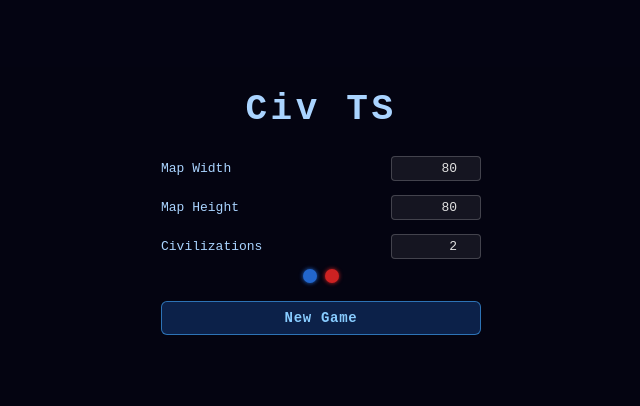
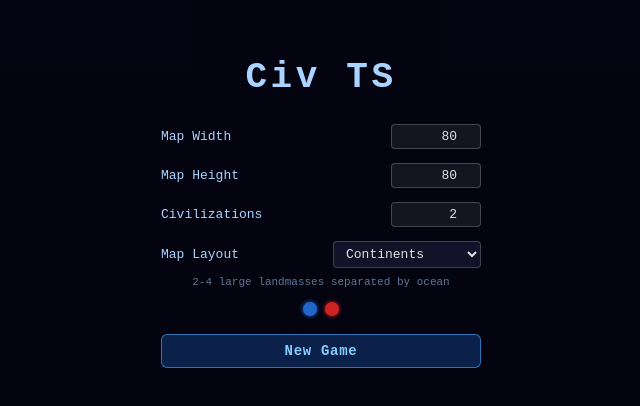
Before and after one commit to cancerberoSgx/my-civilization, a React (Vite) app: page / in a window 1280 px wide. Shown: the part 188-594 px from the top of the page, without its empty margins (319-959 px from the left). Built offline with nearby package versions, Linux system fonts and the light colour scheme.

Commit message:
map layouts

```diff
--- a/src/main.ts
+++ b/src/main.ts
@@ -79,6 +79,7 @@ gs().setStartGameFn((config: GameConfig) => {
     mapHeight:       config.mapHeight,
     numCivs:         config.numCivs,
     seed:            Date.now() & 0x7fffffff,
+    layout:          config.layout,
   } satisfies MapgenRequest)
 
   // ── 4. Worker done → build scene ─────────────────────────────────────────
--- a/src/shared/types.ts
+++ b/src/shared/types.ts
@@ -118,6 +118,16 @@ export interface SelectedUnit {
   strength:  number
 }
 
+// ── Map layout ────────────────────────────────────────────────────────────────
+
+export enum MapLayout {
+  Continents = 'continents',  // 2-4 large landmasses
+  Pangaea    = 'pangaea',     // one big continent
+  Islands    = 'islands',     // 10+ small islands
+  InlandSea  = 'inland_sea',  // land ring surrounding a central sea
+  Lakes      = 'lakes',       // all land with scattered freshwater lakes
+}
+
 // ── Game configuration (set by New Game menu) ─────────────────────────────────
 
 export interface GameConfig {
@@ -126,6 +136,7 @@ export interface GameConfig {
   numCivs:   number
   /** index 0 unused; [1..numCivs] are the hex colours for each civ */
   civColors: number[]
+  layout:    MapLayout
 }
 
 // ── Worker messages ──────────────────────────────────────────────────────────
@@ -139,6 +150,7 @@ export interface MapgenRequest {
   mapHeight:       number
   numCivs:         number
   seed:            number
+  layout:          MapLayout
 }
 
 export type MapgenResponse =
--- a/src/ui/App.tsx
+++ b/src/ui/App.tsx
@@ -2,6 +2,7 @@ import React, { useState } from 'react'
 import { useGameStore } from './store'
 import { InfoPanel } from './InfoPanel'
 import { CIV_PALETTE } from '../shared/constants'
+import { MapLayout } from '../shared/types'
 import type { GameConfig } from '../shared/types'
 
 export function App(): React.ReactElement {
@@ -36,10 +37,19 @@ export function App(): React.ReactElement {
 
 // ── New Game menu ─────────────────────────────────────────────────────────────
 
+const LAYOUT_OPTIONS: { value: MapLayout; label: string; desc: string }[] = [
+  { value: MapLayout.Continents, label: 'Continents',  desc: '2-4 large landmasses separated by ocean' },
+  { value: MapLayout.Pangaea,    label: 'Pangaea',     desc: 'One giant continent filling most of the map' },
+  { value: MapLayout.Islands,    label: 'Islands',     desc: '10+ small islands scattered across ocean' },
+  { value: MapLayout.InlandSea,  label: 'Inland Sea',  desc: 'Land ring surrounding a central sea' },
+  { value: MapLayout.Lakes,      label: 'Lakes',       desc: 'All land with scattered freshwater lakes' },
+]
+
 function NewGameMenu({ onStart }: { onStart: (cfg: GameConfig) => void }): React.ReactElement {
   const [mapWidth,  setMapWidth]  = useState(80)
   const [mapHeight, setMapHeight] = useState(80)
   const [numCivs,   setNumCivs]   = useState(2)
+  const [layout,    setLayout]    = useState<MapLayout>(MapLayout.Continents)
 
   function handleSubmit(e: React.FormEvent) {
     e.preventDefault()
@@ -47,8 +57,10 @@ function NewGameMenu({ onStart }: { onStart: (cfg: GameConfig) => void }): React
     const h = Math.max(20, Math.min(500, mapHeight))
     const n = Math.max(2,  Math.min(CIV_PALETTE.length - 1, numCivs))
     const civColors = CIV_PALETTE.slice(0, n + 1)
-    onStart({ mapWidth: w, mapHeight: h, numCivs: n, civColors })
+    onStart({ mapWidth: w, mapHeight: h, numCivs: n, civColors, layout })
   }
+
+  const selectedDesc = LAYOUT_OPTIONS.find(o => o.value === layout)?.desc ?? ''
 
   return (
     <div style={menuOverlay}>
@@ -81,6 +93,22 @@ function NewGameMenu({ onStart }: { onStart: (cfg: GameConfig) => void }): React
             style={inputStyle}
           />
         </div>
+
+        <div style={fieldGroup}>
+          <label style={labelStyle}>Map Layout</label>
+          <select
+            value={layout}
+            onChange={e => setLayout(e.target.value as MapLayout)}
+            style={selectStyle}
+          >
+            {LAYOUT_OPTIONS.map(o => (
+              <option key={o.value} value={o.value}>{o.label}</option>
+            ))}
+          </select>
+        </div>
+
+        {/* Layout description hint */}
+        <div style={layoutDescStyle}>{selectedDesc}</div>
 
         {/* Civ colour preview */}
         <div style={civPreviewRow}>
@@ -231,6 +259,26 @@ const inputStyle: React.CSSProperties = {
   textAlign:   'right',
 }
 
+const selectStyle: React.CSSProperties = {
+  width:        148,
+  padding:      '4px 8px',
+  fontSize:     13,
+  fontFamily:   'monospace',
+  background:   'rgba(20,20,44,0.95)',
+  border:       '1px solid rgba(255,255,255,0.2)',
+  borderRadius: 4,
+  color:        '#e0e0e0',
+  cursor:       'pointer',
+}
+
+const layoutDescStyle: React.CSSProperties = {
+  fontSize:   11,
+  color:      'rgba(170,212,255,0.55)',
+  textAlign:  'center',
+  marginTop:  -6,
+  minHeight:  16,
+}
+
 const civPreviewRow: React.CSSProperties = {
   display:        'flex',
   justifyContent: 'center',
--- a/src/workers/mapgen.worker.ts
+++ b/src/workers/mapgen.worker.ts
@@ -11,7 +11,7 @@ import {
   MAX_UNITS,
 } from '../shared/constants'
 import {
-  TerrainType, FeatureType, ResourceType, ImprovementType, UnitTypeId,
+  TerrainType, FeatureType, ResourceType, ImprovementType, UnitTypeId, MapLayout,
 } from '../shared/types'
 import type { MapgenRequest } from '../shared/types'
 
@@ -67,7 +67,7 @@ const DIRS4: [number, number, number, number][] = [
 
 // ── Main handler ──────────────────────────────────────────────────────────────
 self.onmessage = (e: MessageEvent<MapgenRequest>) => {
-  const { tileBuffer, unitBuffer, unitCountBuffer, mapWidth, mapHeight, numCivs, seed } = e.data
+  const { tileBuffer, unitBuffer, unitCountBuffer, mapWidth, mapHeight, numCivs, seed, layout } = e.data
 
   const tiles     = new Uint8Array(tileBuffer)
   const units     = new Uint8Array(unitBuffer)
@@ -75,6 +75,29 @@ self.onmessage = (e: MessageEvent<MapgenRequest>) => {
   const unitView  = new DataView(unitBuffer)
 
   const rng = new RNG(seed)
+
+  // ── Layout-specific pre-computation ─────────────────────────────────────────
+  // Continent seeds (Continents layout) and lake basins (Lakes layout) are
+  // sampled from the RNG before the terrain loop so the rest of generation
+  // stays deterministic relative to the seed.
+  const contSeeds:  [number, number][] = []
+  const lakeBasins: [number, number][] = []
+
+  if (layout === MapLayout.Continents) {
+    const n = 2 + rng.int(3)  // 2-4 continents
+    for (let i = 0; i < n; i++)
+      contSeeds.push([0.15 + rng.next() * 0.70, 0.15 + rng.next() * 0.70])
+  }
+  if (layout === MapLayout.Lakes) {
+    const n = 4 + rng.int(4)  // 4-8 lakes
+    for (let i = 0; i < n; i++)
+      lakeBasins.push([0.15 + rng.next() * 0.70, 0.15 + rng.next() * 0.70])
+  }
+
+  // Ocean / coast thresholds — Islands uses higher values so more of the
+  // high-frequency noise surface sits below sea level.
+  const oceanThresh = layout === MapLayout.Islands ? 0.44 : 0.28
+  const coastThresh = layout === MapLayout.Islands ? 0.52 : 0.38
 
   // ── 1. Generate terrain ─────────────────────────────────────────────────────
   // Also store the raw elevation for later river-tracing.
@@ -85,10 +108,58 @@ self.onmessage = (e: MessageEvent<MapgenRequest>) => {
     for (let tx = 0; tx < mapWidth; tx++) {
       const nx = tx / mapWidth
 
-      const elev    = fbm(nx * 4.0, ny * 4.0, 6, seed)
-      const moist   = fbm(nx * 3.0 + 100, ny * 3.0 + 100, 4, seed + 999)
+      // ── Layout-shaped elevation ───────────────────────────────────────────
+      const raw4  = fbm(nx * 4.0, ny * 4.0, 6, seed)
+      const ldx   = nx - 0.5, ldy = ny - 0.5
+      const dist2 = Math.sqrt(ldx * ldx + ldy * ldy) * 2  // 0=centre, 1=edge midpoints
+
+      let elev: number
+      switch (layout) {
+        case MapLayout.Pangaea: {
+          // Dome-shaped boost peaks at the centre → one big continent
+          elev = Math.min(1, raw4 + 0.40 * Math.max(0, 1 - dist2 * 1.15))
+          break
+        }
+        case MapLayout.Continents: {
+          // Radial boost around each pre-computed continent seed
+          let boost = 0
+          for (const [scx, scy] of contSeeds) {
+            const d = Math.sqrt((nx - scx) ** 2 + (ny - scy) ** 2) * 4.5
+            boost = Math.max(boost, 0.38 * Math.max(0, 1 - d))
+          }
+          elev = Math.min(1, raw4 + boost)
+          break
+        }
+        case MapLayout.Islands: {
+          // High-frequency noise → small peaks; oceanThresh/coastThresh raised
+          // so only the tallest peaks break the surface as islands
+          elev = fbm(nx * 9.0, ny * 9.0, 5, seed)
+          break
+        }
+        case MapLayout.InlandSea: {
+          // Centre is depressed (sea); edges are elevated (land ring)
+          const inlandBoost = 0.35 * dist2 - 0.28
+          elev = Math.max(0, Math.min(1, raw4 + inlandBoost))
+          break
+        }
+        case MapLayout.Lakes: {
+          // Overall elevation raised so map is mostly land; circular basins
+          // become freshwater lakes (ocean tiles surrounded by land)
+          let lakeDepression = 0
+          for (const [lcx, lcy] of lakeBasins) {
+            const d = Math.sqrt((nx - lcx) ** 2 + (ny - lcy) ** 2) * 5.5
+            lakeDepression = Math.max(lakeDepression, 0.55 * Math.max(0, 1 - d))
+          }
+          elev = Math.max(0, Math.min(1, raw4 + 0.25 - lakeDepression))
+          break
+        }
+        default:
+          elev = raw4
+      }
+
+      const moist    = fbm(nx * 3.0 + 100, ny * 3.0 + 100, 4, seed + 999)
       const featureN = fbm(nx * 8.0, ny * 8.0, 3, seed + 12345)
-      const lat     = Math.abs(ny - 0.5) * 2  // 0=equator → 1=poles
+      const lat      = Math.abs(ny - 0.5) * 2  // 0=equator → 1=poles
 
       elevMap[ty * mapWidth + tx] = elev
 
@@ -98,9 +169,9 @@ self.onmessage = (e: MessageEvent<MapgenRequest>) => {
       let improvement = ImprovementType.None
 
       // ── Terrain by elevation ──
-      if (elev < 0.28) {
+      if (elev < oceanThresh) {
         terrain = TerrainType.Ocean
-      } else if (elev < 0.38) {
+      } else if (elev < coastThresh) {
         terrain = TerrainType.Coast
       } else if (elev > 0.88) {
         terrain = TerrainType.Mountain
```
Also changed, not shown: 1 other file (tests, documents, lock files or other folders).
